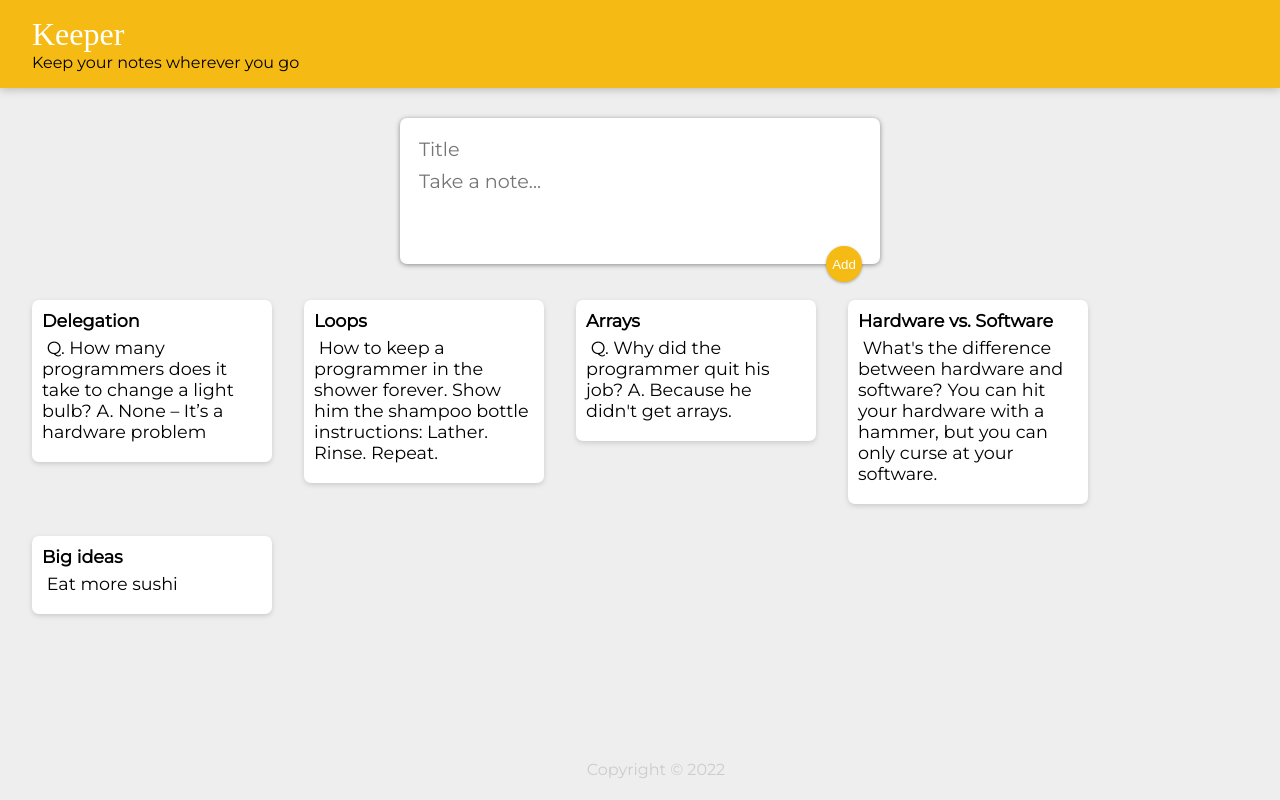
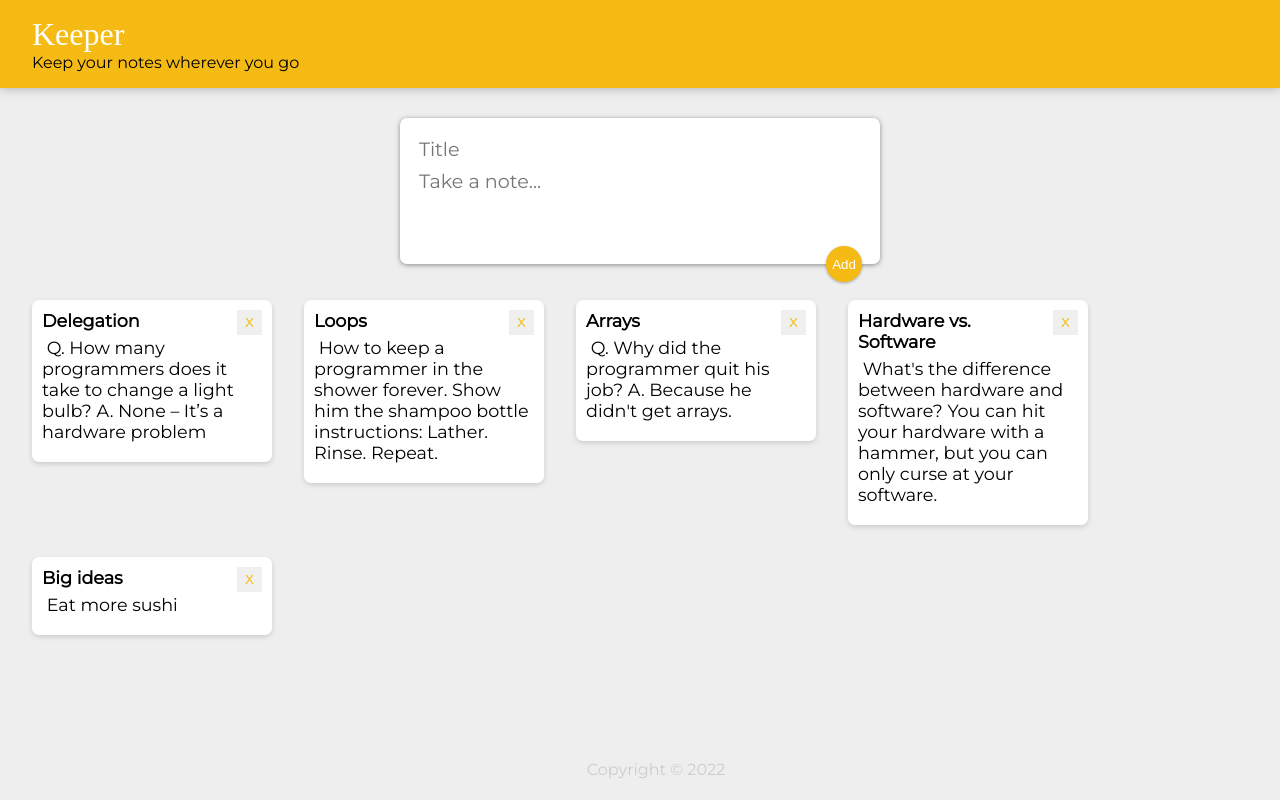
Before and after one commit to Id3arium/KeeperApp, a React (Create React App) app: page / in a window 1280 px wide. Built offline with nearby package versions, Linux system fonts and the light colour scheme; a web font is replaced by a local one.

Commit message:
adding close button to cards

```diff
--- a/public/styles.css
+++ b/public/styles.css
@@ -58,11 +58,10 @@ footer p {
 .note button {
   position: relative;
   float: right;
-  margin-right: 10px;
   color: #f5ba13;
   border: none;
-  width: 36px;
-  height: 36px;
+  width: 25px;
+  height: 25px;
   cursor: pointer;
   outline: none;
 }
--- a/src/components/Note.js
+++ b/src/components/Note.js
@@ -3,6 +3,7 @@ import React from "react";
 export default function Note(props) {
   return (
     <div className="note">
+      <button>X</button>
       <h1> {props.title} </h1>
       <p> {props.content} </p>
     </div>
```
